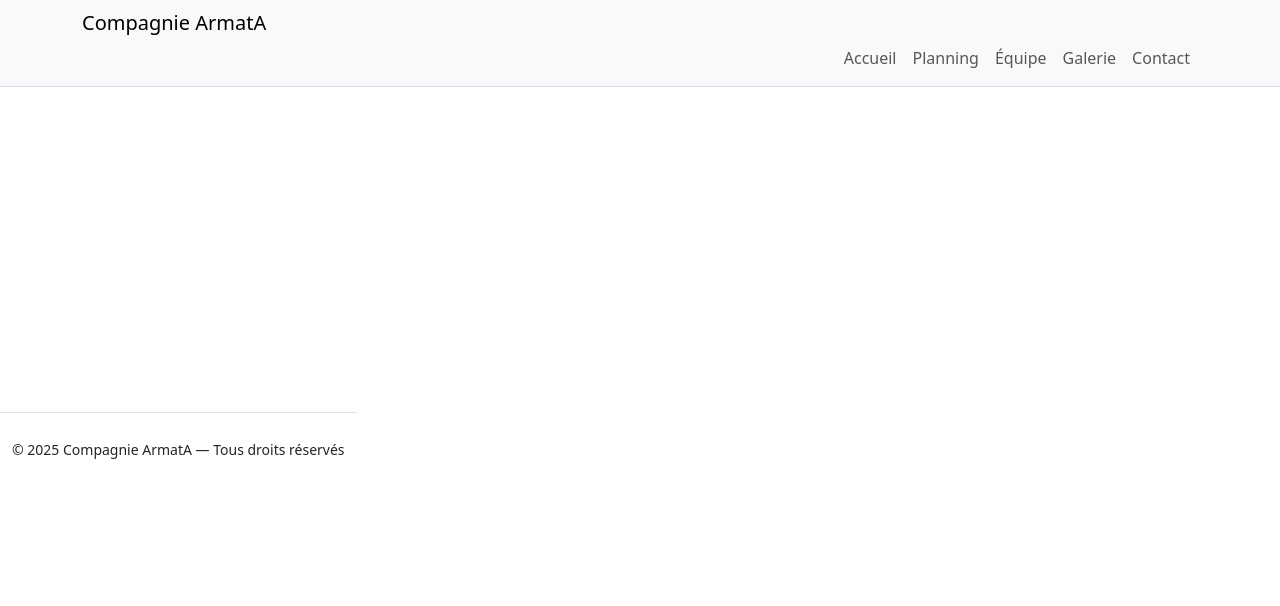
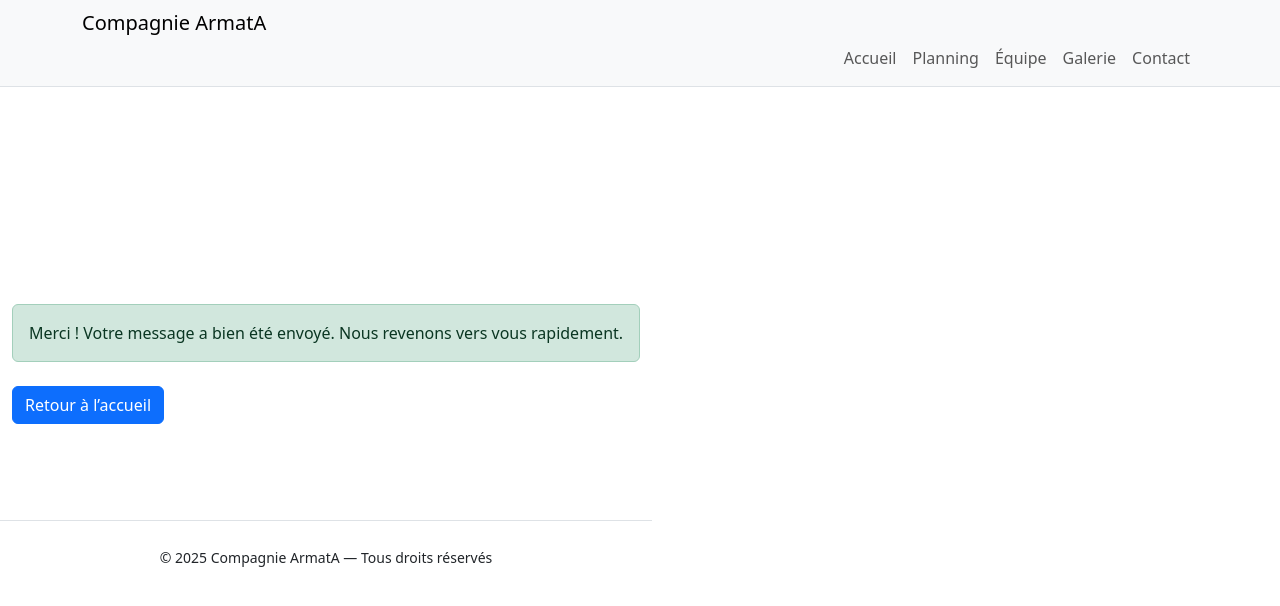
Before and after one commit to ArmatAcompagnie/armatacompagnie, a React (Vite) app: page /#/merci in a window 1280 px wide. Shown: the top 606 px of the page. Built offline with nearby package versions, Linux system fonts and the light colour scheme.

Commit message:
fix(contact): remove unused setSent + add redirect thank-you

```diff
--- a/src/App.tsx
+++ b/src/App.tsx
@@ -6,6 +6,10 @@ import Planning from './pages/Planning'
 import Equipe from './pages/Equipe'
 import Galerie from './pages/Galerie'
 import Contact from './pages/Contact'
+import Merci from './pages/Merci'
+
+
+
 
 export default function App() {
   return (
@@ -18,6 +22,7 @@ export default function App() {
           <Route path="/equipe" element={<Equipe />} />
           <Route path="/galerie" element={<Galerie />} />
           <Route path="/contact" element={<Contact />} />
+          <Route path="/merci" element={<Merci />} />
         </Routes>
       </main>
       <Footer />
--- a/src/pages/Contact.tsx
+++ b/src/pages/Contact.tsx
@@ -1,11 +1,10 @@
 import { useState, useEffect } from 'react'
-import { Container, Form, FormGroup, Label, Input, Button, Alert, Spinner } from 'reactstrap'
+import { Container, Form, FormGroup, Label, Input, Button, Spinner } from 'reactstrap'
 
 export default function Contact() {
   const [submitting, setSubmitting] = useState(false)
-  const [sent, setSent] = useState(false)
 
-  // (optionnel) petite vérif client : empêcher l'envoi si captcha non coché
+  // Empêche l'envoi si le captcha n'est pas coché
   useEffect(() => {
     const form = document.getElementById('contact-form') as HTMLFormElement | null
     if (!form) return
@@ -23,9 +22,7 @@ export default function Contact() {
   return (
     <Container style={{ paddingTop: '6rem', maxWidth: 720 }}>
       <h2 className="mb-3">Contact & Devis</h2>
-      {sent && <Alert color="success">Merci ! Nous revenons vers vous rapidement.</Alert>}
 
-      {!sent && (
       <Form
         id="contact-form"
         action="https://api.web3forms.com/submit"
@@ -34,10 +31,9 @@ export default function Contact() {
       >
         {/* requis par Web3Forms */}
         <input type="hidden" name="access_key" value="911f2f23-0874-413e-b303-a74dbb1404b0" />
-          {/* objet de l'email (facultatif) */}
         <input type="hidden" name="subject" value="Nouveau message depuis le site Armata Compagnie" />
-          {/* redirection optionnelle après succès (remplace le retour JSON) */}
-          {/* <input type="hidden" name="redirect" value="https://armataccompagnie.github.io/armatacompagnie/merci" /> */}
+        {/* IMPORTANT: HashRouter => redirige vers #/merci */}
+        <input type="hidden" name="redirect" value="https://armataccompagnie.github.io/armatacompagnie/#/merci" />
 
         <FormGroup>
           <Label htmlFor="name">Nom</Label>
@@ -54,12 +50,12 @@ export default function Contact() {
           <Input id="message" name="message" type="textarea" rows={5} required />
         </FormGroup>
 
-          {/* hCaptcha (anti-spam recommandé) */}
+        {/* hCaptcha */}
         <div className="mb-3">
           <div className="h-captcha" data-captcha="true"></div>
         </div>
 
-          {/* case RGPD basique */}
+        {/* RGPD */}
         <FormGroup check className="mb-3">
           <Input type="checkbox" id="rgpd" required />
           <Label check htmlFor="rgpd">
@@ -71,7 +67,6 @@ export default function Contact() {
           {submitting ? <><Spinner size="sm" /> Envoi…</> : 'Envoyer'}
         </Button>
       </Form>
-      )}
     </Container>
   )
 }
--- /dev/null
+++ b/src/pages/Merci.tsx
@@ -0,0 +1,13 @@
+import { Container, Alert, Button } from 'reactstrap'
+import { Link } from 'react-router-dom'
+
+export default function Merci() {
+  return (
+    <Container style={{ paddingTop: '6rem', maxWidth: 720 }}>
+      <Alert color="success" className="mb-4">
+        Merci ! Votre message a bien été envoyé. Nous revenons vers vous rapidement.
+      </Alert>
+      <Button color="primary" tag={Link} to="/">Retour à l’accueil</Button>
+    </Container>
+  )
+}
```
Lines whose indentation alone changed are shown as unchanged.
